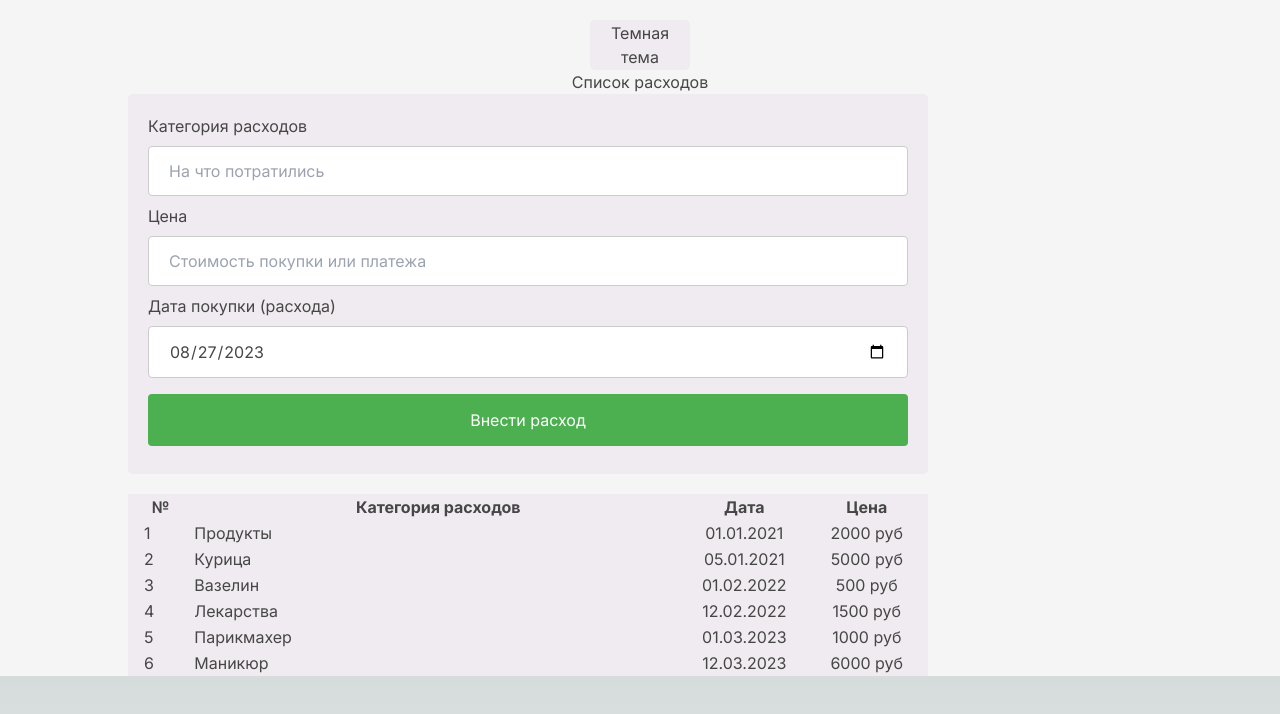
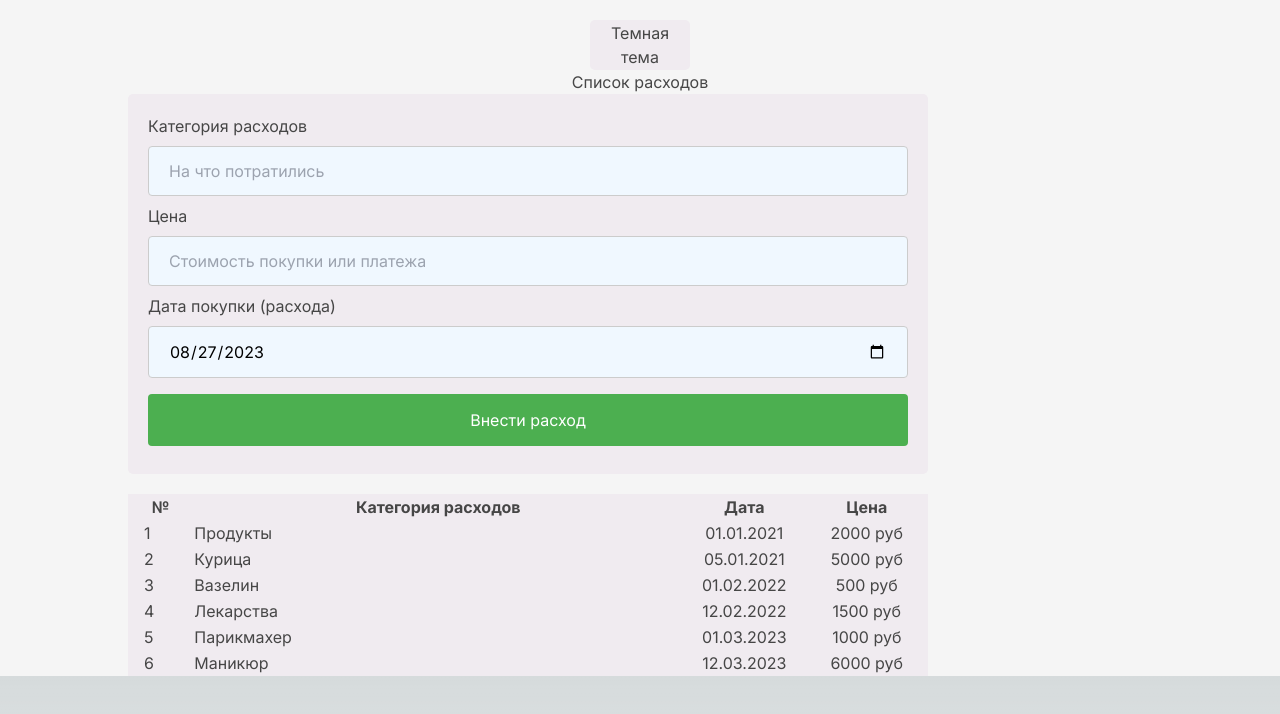
Before and after one commit to EvgeniiBazalev/MyFinanceNextJS, a Next.js app: page / in a window 1280 px wide. Shown: the top 714 px of the page. Built offline with nearby package versions, Linux system fonts and the light colour scheme.

Commit message:
background and text color input optimization

```diff
--- a/src/app/components/UI/AddExpens.module.css
+++ b/src/app/components/UI/AddExpens.module.css
@@ -16,6 +16,8 @@
     border: 1px solid #ccc;
     border-radius: 4px;
     box-sizing: border-box;
+
+    background-color: aliceblue;
   }
 
   .price {
@@ -26,6 +28,8 @@
     border: 1px solid #ccc;
     border-radius: 4px;
     box-sizing: border-box;
+
+    background-color: aliceblue;
   }
 
   .date {
@@ -36,6 +40,9 @@
     border: 1px solid #ccc;
     border-radius: 4px;
     box-sizing: border-box;
+
+    background-color: aliceblue;
+    color: black;
   }
 
   .submit {
@@ -56,6 +63,7 @@
   }
 
 
+
   .darkMode {
     background-color: rgb(50, 52, 50);
     color: whitesmoke;
```
